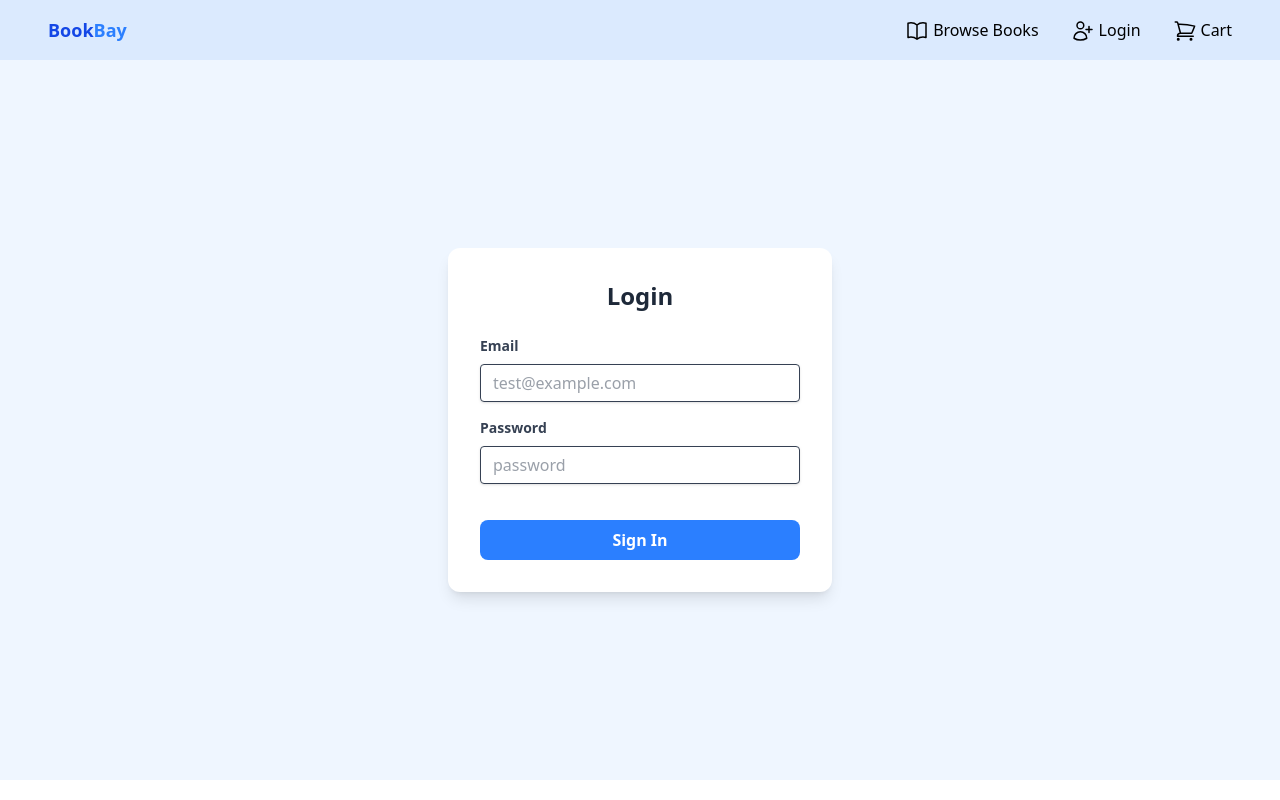
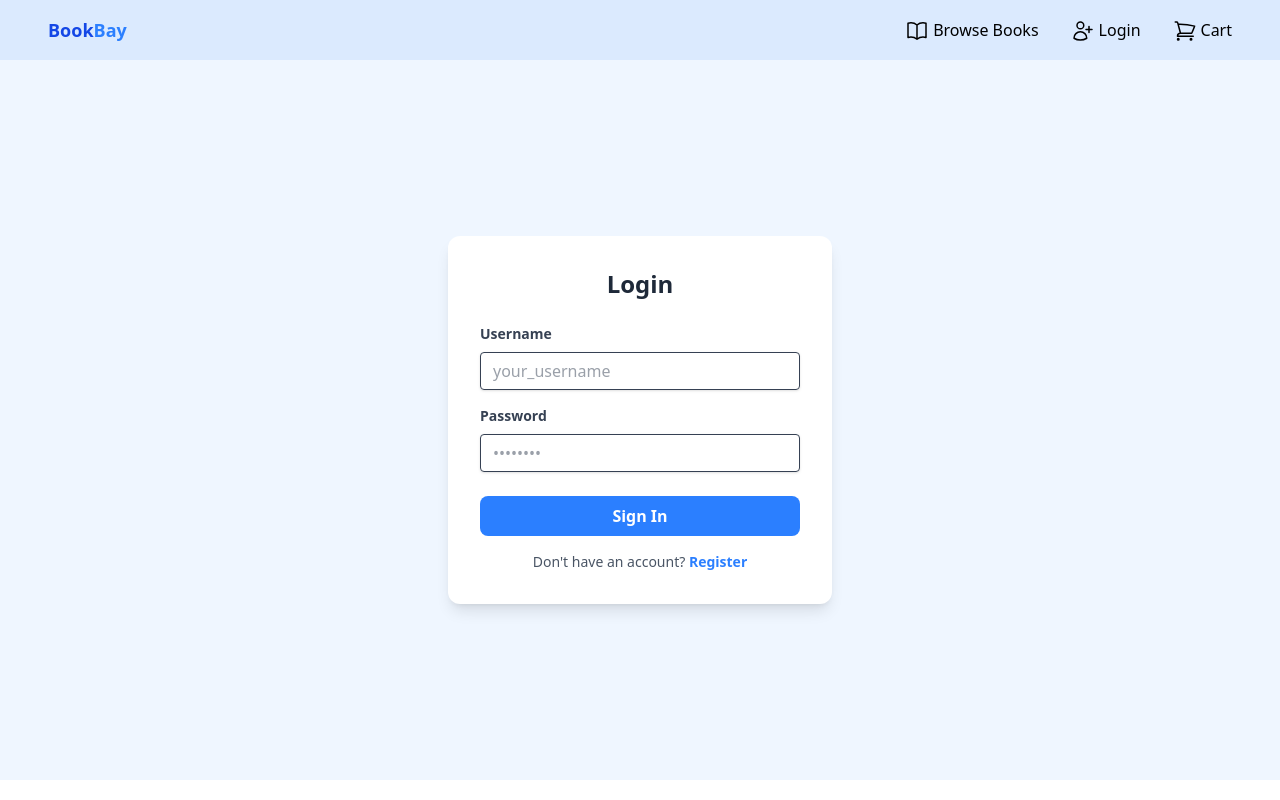
Before and after one commit to vikram42003/book-bay, a Next.js app: page /login in a window 1280 px wide. Built offline with nearby package versions, Linux system fonts and the light colour scheme; no server answers.

Commit message:
feat: add logic for login and logout

```diff
--- a/app/layout.tsx
+++ b/app/layout.tsx
@@ -24,6 +24,9 @@ export default function RootLayout({
 }: Readonly<{
   children: React.ReactNode;
 }>) {
+
+  console.log(process.env.NEXT_API_URL);
+
   return (
     <html lang="en">
       <body className={`${geistSans.variable} ${geistMono.variable} antialiased min-h-screen`}>
--- a/app/login/page.tsx
+++ b/app/login/page.tsx
@@ -4,51 +4,75 @@ import { useUserStore } from "@/stores/storeProvider";
 import { useRouter } from "next/navigation";
 import { useState } from "react";
 
+type FormType = "login" | "register";
+
 export default function LoginPage() {
   const router = useRouter();
-  const login = useUserStore((state) => state.user);
-  const [email, setEmail] = useState("");
+  const login = useUserStore((state) => state.login);
+  const register = useUserStore((state) => state.register);
+
+  const [formType, setFormType] = useState<FormType>("login");
+  const [username, setUsername] = useState("");
   const [password, setPassword] = useState("");
+  const [referralCode, setReferralCode] = useState("");
   const [error, setError] = useState("");
+  const [isLoading, setIsLoading] = useState(false);
 
-  const handleSubmit = (e: React.FormEvent<HTMLFormElement>) => {
+  const handleSubmit = async (e: React.FormEvent<HTMLFormElement>) => {
     e.preventDefault();
     setError("");
+    setIsLoading(true);
 
-    if (!email || !password) {
-      setError("Email and password are required.");
+    if (!username || !password) {
+      setError("Username and password are required.");
+      setIsLoading(false);
       return;
     }
 
-    // Dummy validation for demonstration
-    if (email === "test@example.com" && password === "password") {
-      login({ name: "Test User", email });
+    try {
+      if (formType === "login") {
+        await login(username, password);
+      } else {
+        await register(username, password, referralCode);
+      }
       router.push("/");
-    } else {
-      setError("Invalid email or password.");
+    } catch (err) {
+      setError(err instanceof Error ? err.message : "An unknown error occurred.");
+    } finally {
+      setIsLoading(false);
     }
+  };
+
+  const toggleFormType = () => {
+    setFormType((prev) => (prev === "login" ? "register" : "login"));
+    setError("");
+    setUsername("");
+    setPassword("");
+    setReferralCode("");
   };
 
   return (
     <div className="min-h-[calc(100vh-80px)] flex items-center justify-center bg-blue-50 px-4">
       <div className="bg-white p-8 rounded-xl shadow-lg w-full max-w-sm">
-        <h1 className="text-2xl font-bold text-center text-gray-800 mb-6">Login</h1>
+        <h1 className="text-2xl font-bold text-center text-gray-800 mb-6">
+          {formType === "login" ? "Login" : "Register"}
+        </h1>
         <form onSubmit={handleSubmit} noValidate>
           {error && <p className="text-red-500 text-sm text-center mb-4">{error}</p>}
           <div className="mb-4">
-            <label htmlFor="email" className="block text-gray-700 text-sm font-bold mb-2">
-              Email
+            <label htmlFor="username" className="block text-gray-700 text-sm font-bold mb-2">
+              Username
             </label>
             <input
-              type="email"
-              id="email"
-              value={email}
-              onChange={(e) => setEmail(e.target.value)}
+              type="text"
+              id="username"
+              value={username}
+              onChange={(e) => setUsername(e.target.value)}
               className="shadow-sm appearance-none border rounded w-full py-2 px-3 text-gray-700 leading-tight focus:outline-none focus:ring-2 focus:ring-blue-400"
-              placeholder="test@example.com"
+              placeholder="your_username"
             />
           </div>
-          <div className="mb-6">
+          <div className="mb-4">
             <label htmlFor="password" className="block text-gray-700 text-sm font-bold mb-2">
               Password
             </label>
@@ -57,16 +81,40 @@ export default function LoginPage() {
               id="password"
               value={password}
               onChange={(e) => setPassword(e.target.value)}
-              className="shadow-sm appearance-none border rounded w-full py-2 px-3 text-gray-700 mb-3 leading-tight focus:outline-none focus:ring-2 focus:ring-blue-400"
-              placeholder="password"
+              className="shadow-sm appearance-none border rounded w-full py-2 px-3 text-gray-700 leading-tight focus:outline-none focus:ring-2 focus:ring-blue-400"
+              placeholder="••••••••"
             />
           </div>
-          <button
-            type="submit"
-            className="w-full bg-blue-500 hover:bg-blue-600 text-white font-bold py-2 px-4 rounded-lg focus:outline-none focus:shadow-outline transition-colors"
-          >
-            Sign In
-          </button>
+          {formType === "register" && (
+            <div className="mb-6">
+              <label htmlFor="referralCode" className="block text-gray-700 text-sm font-bold mb-2">
+                Referral Code (Optional)
+              </label>
+              <input
+                type="text"
+                id="referralCode"
+                value={referralCode}
+                onChange={(e) => setReferralCode(e.target.value)}
+                className="shadow-sm appearance-none border rounded w-full py-2 px-3 text-gray-700 leading-tight focus:outline-none focus:ring-2 focus:ring-blue-400"
+                placeholder="friend's_code"
+              />
+            </div>
+          )}
+          <div className="mt-6">
+            <button
+              type="submit"
+              disabled={isLoading}
+              className="w-full bg-blue-500 hover:bg-blue-600 text-white font-bold py-2 px-4 rounded-lg focus:outline-none focus:shadow-outline transition-colors disabled:bg-blue-300"
+            >
+              {isLoading ? "Processing..." : formType === "login" ? "Sign In" : "Create Account"}
+            </button>
+            <p className="text-center text-sm text-gray-600 mt-4">
+              {formType === "login" ? "Don't have an account?" : "Already have an account?"}{" "}
+              <button type="button" onClick={toggleFormType} className="font-bold text-blue-500 hover:text-blue-700">
+                {formType === "login" ? "Register" : "Login"}
+              </button>
+            </p>
+          </div>
         </form>
       </div>
     </div>
--- a/components/Navbar.tsx
+++ b/components/Navbar.tsx
@@ -7,7 +7,7 @@ import { useUserStore } from "@/stores/storeProvider";
 
 const Navbar = () => {
   const user = useUserStore((s) => s.user);
-  console.log(user);
+  console.log("USER\n", user);
 
   return (
     <nav className="w-full bg-blue-100 py-4 px-12 shadow-lg">
--- /dev/null
+++ b/lib/authToken.ts
@@ -0,0 +1,11 @@
+let token: string | null = null;
+
+const setToken = (newToken: string | null) => {
+  token = newToken;
+};
+
+const getToken = (): string | null => {
+  return token;
+};
+
+export { setToken, getToken };
--- a/lib/env.ts
+++ b/lib/env.ts
@@ -1,11 +1,12 @@
-const NEXT_API_URL = process.env.NEXT_API_URL;
+const NEXT_PUBLIC_API_URL = process.env.NEXT_PUBLIC_API_URL;
 
-if (!NEXT_API_URL) {
-  throw new Error("The app cannot function without the backend url - NEXT_API_URL");
+if (!NEXT_PUBLIC_API_URL) {
+  console.log(NEXT_PUBLIC_API_URL);
+  throw new Error("The app cannot function without the backend url - NEXT_PUBLIC_API_URL");
 }
 
 const ENV = {
-  NEXT_API_URL,
+  NEXT_PUBLIC_API_URL,
 };
 
 export default ENV;
--- a/lib/utils.ts
+++ b/lib/utils.ts
@@ -2,7 +2,7 @@ import { BookType, bookZodSchema } from "@/types/types";
 import ENV from "./env";
 
 export const fetchAllBooks = async (revalidateTime: number = 300): Promise<BookType[]> => {
-  const res = await fetch(ENV.NEXT_API_URL + "/api/books", { next: { revalidate: revalidateTime } });
+  const res = await fetch(ENV.NEXT_PUBLIC_API_URL + "/api/books", { next: { revalidate: revalidateTime } });
   const books = await res.json();
   try {
     const parsedBooks = books.map((book: unknown) => bookZodSchema.parse(book));
--- a/stores/userStore.ts
+++ b/stores/userStore.ts
@@ -1,4 +1,6 @@
-import { UserType } from "@/types/types";
+import { setToken } from "@/lib/authToken";
+import ENV from "@/lib/env";
+import { UserType, userZodSchema } from "@/types/types";
 import { createStore } from "zustand/vanilla";
 
 export type UserStoreState = {
@@ -25,7 +27,7 @@ export const createUserStore = (initState: UserStoreState = defaultInitState) =>
     setUser: (user: UserType | null) => set({ user }),
 
     register: async (username, password, referralCode) => {
-      const res = await fetch("/api/users/register", {
+      const res = await fetch(ENV.NEXT_PUBLIC_API_URL + "/api/users/register", {
         method: "POST",
         headers: { "Content-Type": "application/json" },
         body: JSON.stringify({ username, password, referralCode }),
@@ -33,13 +35,26 @@ export const createUserStore = (initState: UserStoreState = defaultInitState) =>
 
       if (!res.ok) throw new Error("Failed to register user");
 
-      const user = (await res.json()) as UserType;
-      set({ user });
+      const { user, token } = await res.json();
+
+      let parsedUser = null;
+      try {
+        parsedUser = userZodSchema.parse(user);
+      } catch (error) {
+        console.log(error);
+        throw new Error("Failed to parse user");
+      }
+
+      localStorage.setItem("token", token);
+      localStorage.setItem("user", JSON.stringify(parsedUser));
+
+      setToken(token);
+      set({ user: parsedUser });
       return user;
     },
 
     login: async (username, password) => {
-      const res = await fetch("/api/users/login", {
+      const res = await fetch(ENV.NEXT_PUBLIC_API_URL + "/api/users/login", {
         method: "POST",
         headers: { "Content-Type": "application/json" },
         body: JSON.stringify({ username, password }),
@@ -47,11 +62,29 @@ export const createUserStore = (initState: UserStoreState = defaultInitState) =>
 
       if (!res.ok) throw new Error("Failed to login");
 
-      const user = (await res.json()) as UserType;
-      set({ user });
+      const { user, token } = await res.json();
+
+      let parsedUser = null;
+      try {
+        parsedUser = userZodSchema.parse(user);
+      } catch (error) {
+        console.log(error);
+        throw new Error("Failed to parse user");
+      }
+
+      localStorage.setItem("token", token);
+      localStorage.setItem("user", JSON.stringify(parsedUser));
+
+      setToken(token);
+      set({ user: parsedUser });
       return user;
     },
 
-    logout: () => set({ user: null }),
+    logout: () => {
+      localStorage.removeItem("token");
+      localStorage.removeItem("user");
+      setToken(null);
+      set({ user: null });
+    },
   }));
 };
```
